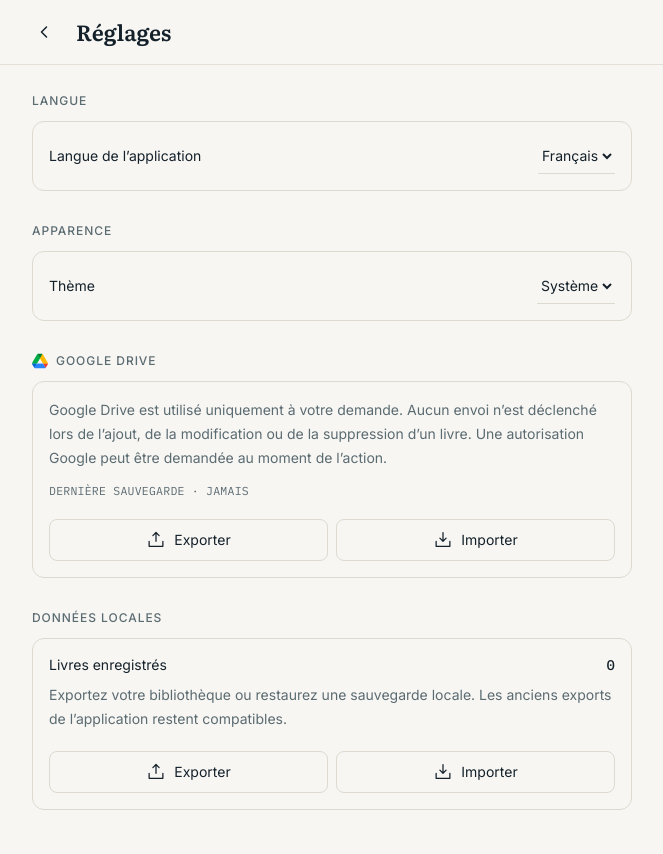
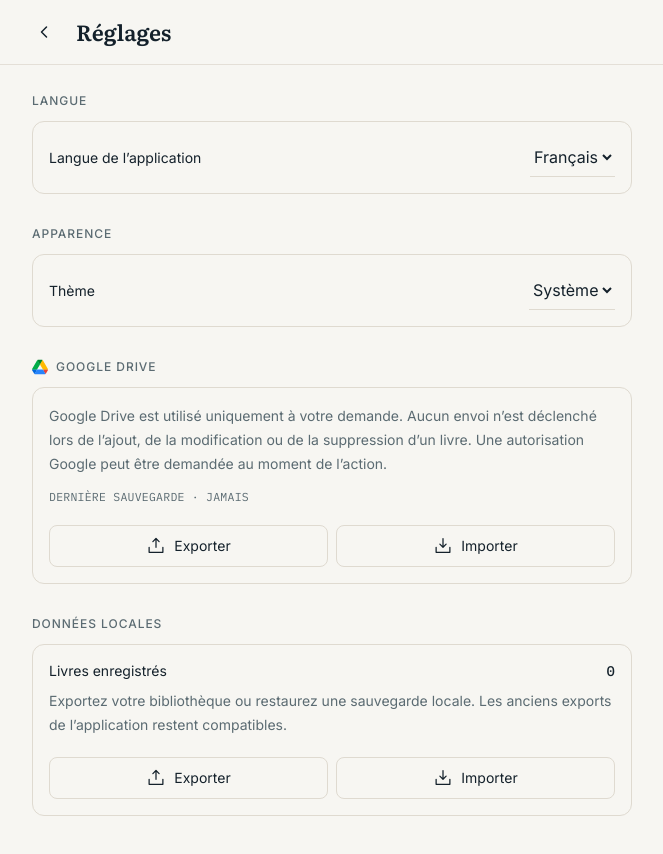
Before and after one commit to William-Louis-Louisy/my-books-wishlist, a Next.js app: page /settings in a window 1280 px wide. Shown: the whole page, without its empty margins (308-971 px from the left). Built offline with nearby package versions, Linux system fonts and the light colour scheme; no server answers.

Commit message:
fix: keep settings selects at base font size

```diff
--- a/components/SettingsScreen.tsx
+++ b/components/SettingsScreen.tsx
@@ -121,7 +121,7 @@ export function SettingsScreen() {
   const buttonSecondary =
     "inline-flex items-center justify-center gap-2 rounded-lg border border-line px-4 py-2.5 text-sm text-ink transition-colors hover:bg-surface-muted focus-visible:outline-2 focus-visible:outline-offset-2 focus-visible:outline-brass disabled:opacity-50 motion-reduce:transition-none";
   const selectClass =
-    "border-0 border-b border-line bg-paper py-2 text-sm text-ink outline-none focus:border-b-2 focus:border-brass";
+    "border-0 border-b border-line bg-paper py-2 text-base text-ink outline-none focus:border-b-2 focus:border-brass";
 
   return (
     <>
```
